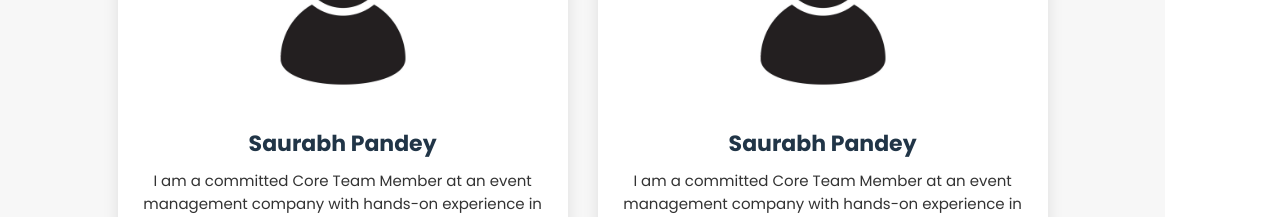
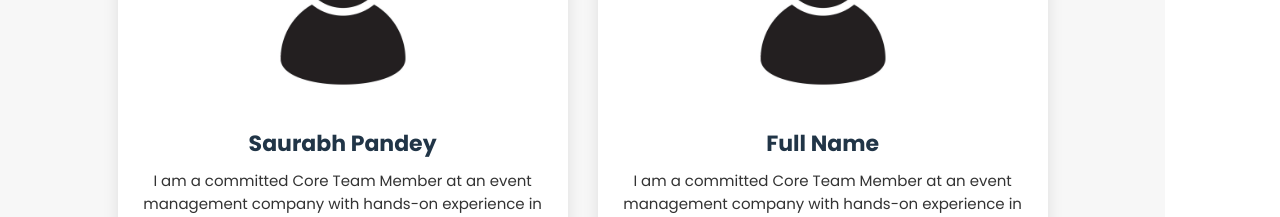
Before and after one commit to astha013/Website, a React (Vite) app: page /about in a window 1280 px wide. Shown: the part 1460-1677 px from the top of the page. Built offline with nearby package versions, Linux system fonts and the light colour scheme; the HTML template or start-up script is replaced by a standard one.

Commit message:
Update StaggersSquad.jsx

```diff
--- a/src/components/about/StaggersSquad.jsx
+++ b/src/components/about/StaggersSquad.jsx
@@ -9,7 +9,7 @@ const squadMembers = [
     image: '/profileicon.jpg'
   },
   {
-    name: 'Saurabh Pandey',
+    name: 'Full Name',
     role: '',
     description: 'I am a committed Core Team Member at an event management company with hands-on experience in coordinating large-scale national events. I have led the deployment of trained volunteers and tour managers, ensuring efficient on-ground execution and seamless event flow. My strengths lie in managing logistics, handling high-pressure situations, and delivering smooth and professional event experiences.',
     image: '/profileicon.jpg'
```
